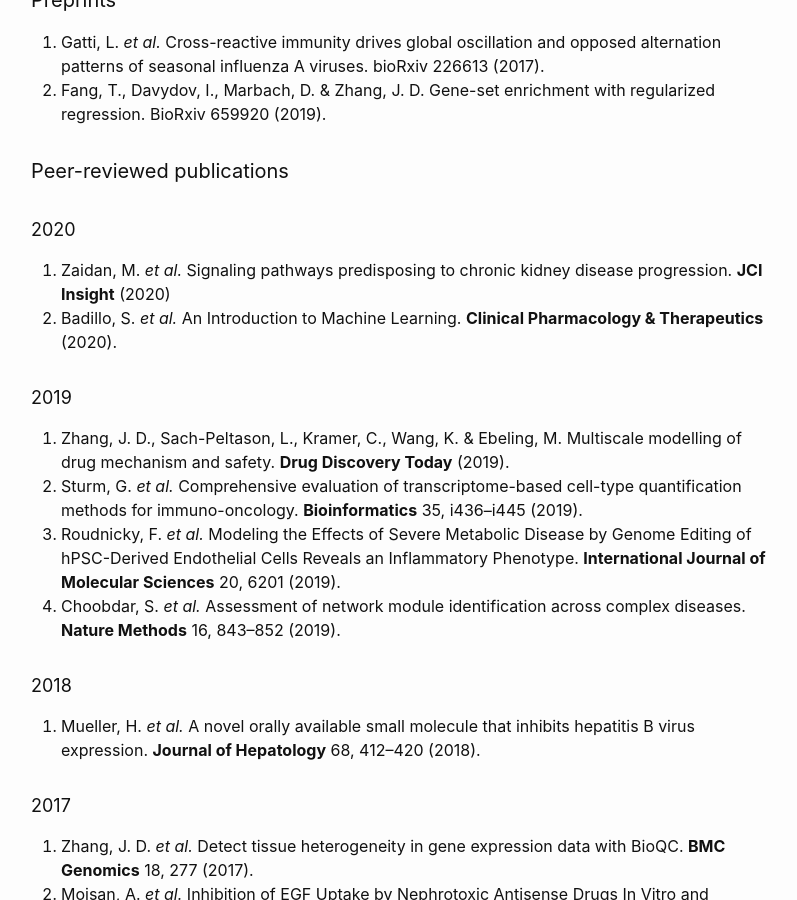
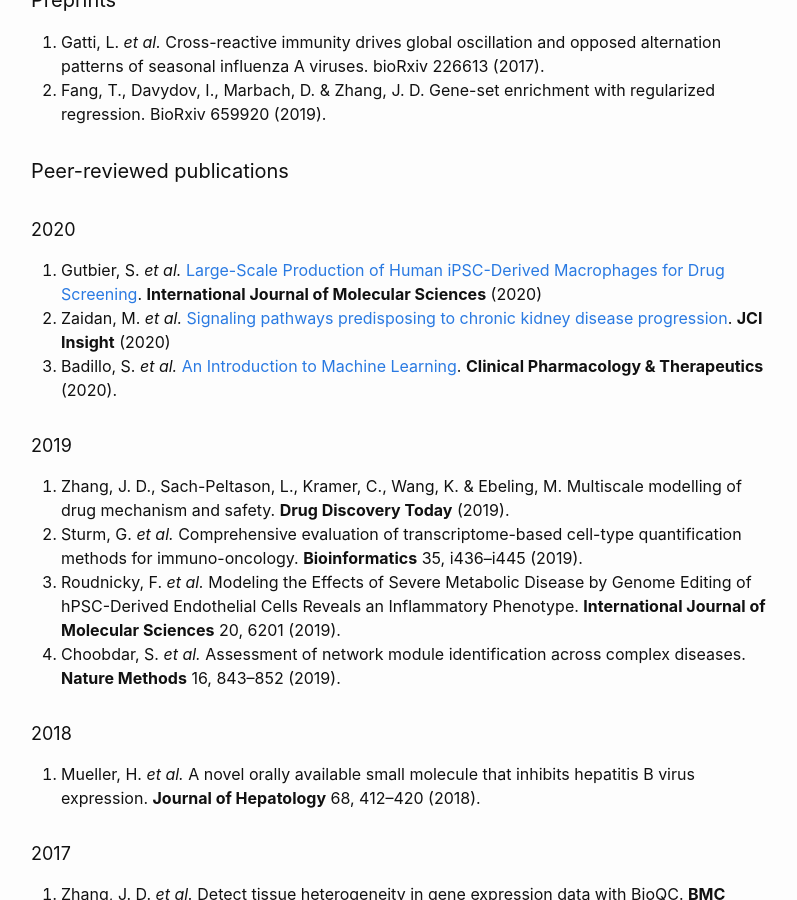
Before and after one commit to Accio/accio.github.io, a Jekyll site: the page built from _pages/publications.md, in a window 1280 px wide and 900 px high, scrolled down 533 px. Shown: the whole window, without its empty margins (239-1036 px from the left). Built offline with Jekyll 4.4.1, drawn with Linux system fonts in a browser that asks for light colours.

Commit message:
add publication by Gutbier et al.

```diff
--- a/_pages/publications.md
+++ b/_pages/publications.md
@@ -26,9 +26,10 @@
 
 ##### 2020
 
-36. Zaidan, M. *et al.* Signaling pathways predisposing to chronic kidney
-    disease progression. **JCI Insight** (2020)
-35. Badillo, S. *et al.* An Introduction to Machine Learning. **Clinical Pharmacology & Therapeutics** (2020).
+37. Gutbier, S. *et al.* [Large-Scale Production of Human iPSC-Derived Macrophages for Drug Screening](https://www.mdpi.com/1422-0067/21/13/4808). **International Journal of Molecular Sciences** (2020)
+36. Zaidan, M. *et al.* [Signaling pathways predisposing to chronic kidney
+    disease progression](https://insight.jci.org/articles/view/126183). **JCI Insight** (2020)
+35. Badillo, S. *et al.* [An Introduction to Machine Learning](https://ascpt.onlinelibrary.wiley.com/doi/full/10.1002/cpt.1796). **Clinical Pharmacology & Therapeutics** (2020).
 
 ##### 2019
 34. Zhang, J. D., Sach-Peltason, L., Kramer, C., Wang, K. & Ebeling, M. Multiscale modelling of drug mechanism and safety. **Drug Discovery Today** (2019).
```
